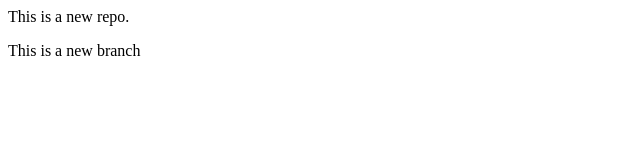
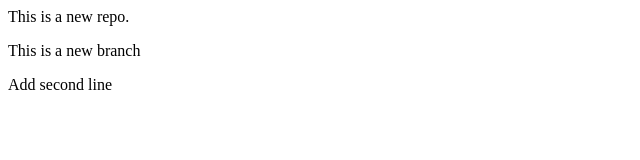
Before and after one commit to ShantyKumar/repolocal, a plain HTML site: page Index.html in a window 1280 px wide. Shown: the whole page, without its empty margins (0-640 px from the left). Drawn offline with Linux system fonts and the light colour scheme.

Commit message:
add line

```diff
--- a/Index.html
+++ b/Index.html
@@ -1,2 +1,3 @@
 <p>This is a new repo.</p>
 <p>This is a new branch</p>
+<p>Add second line</p>
```
